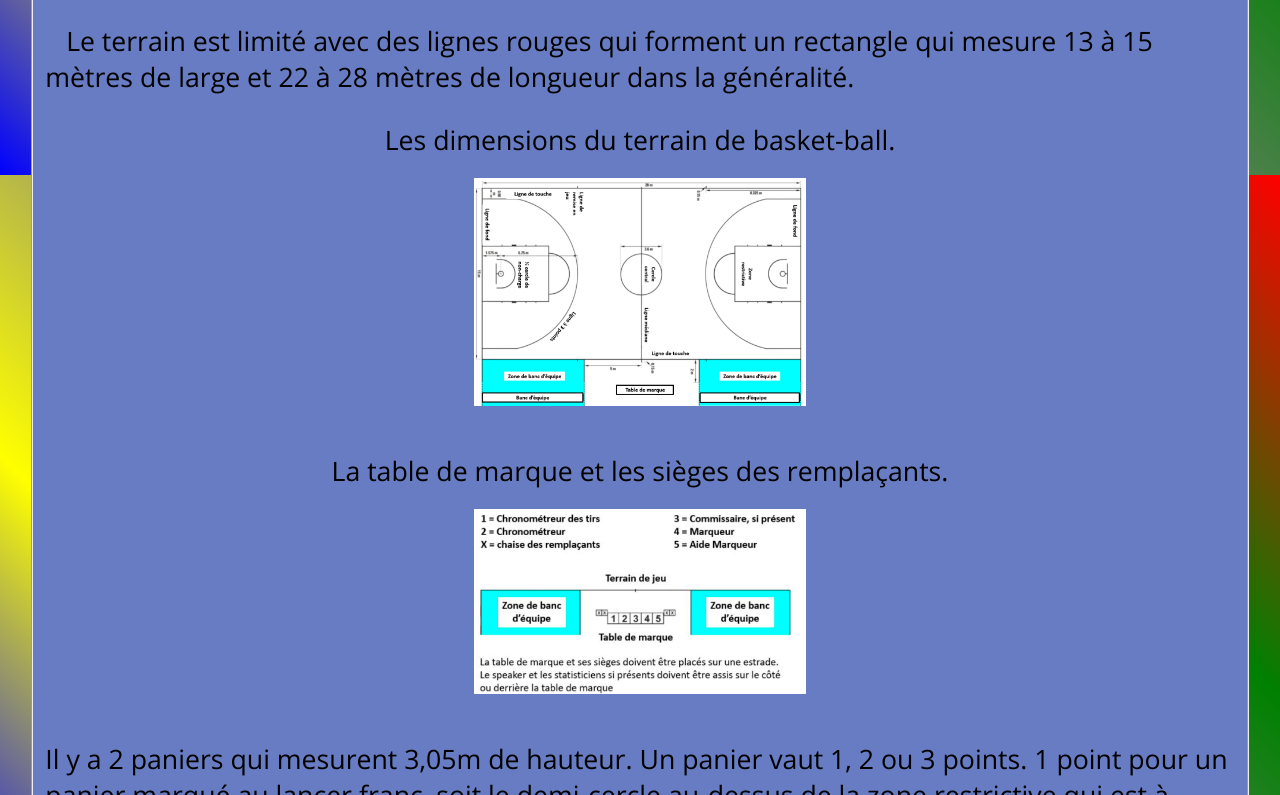
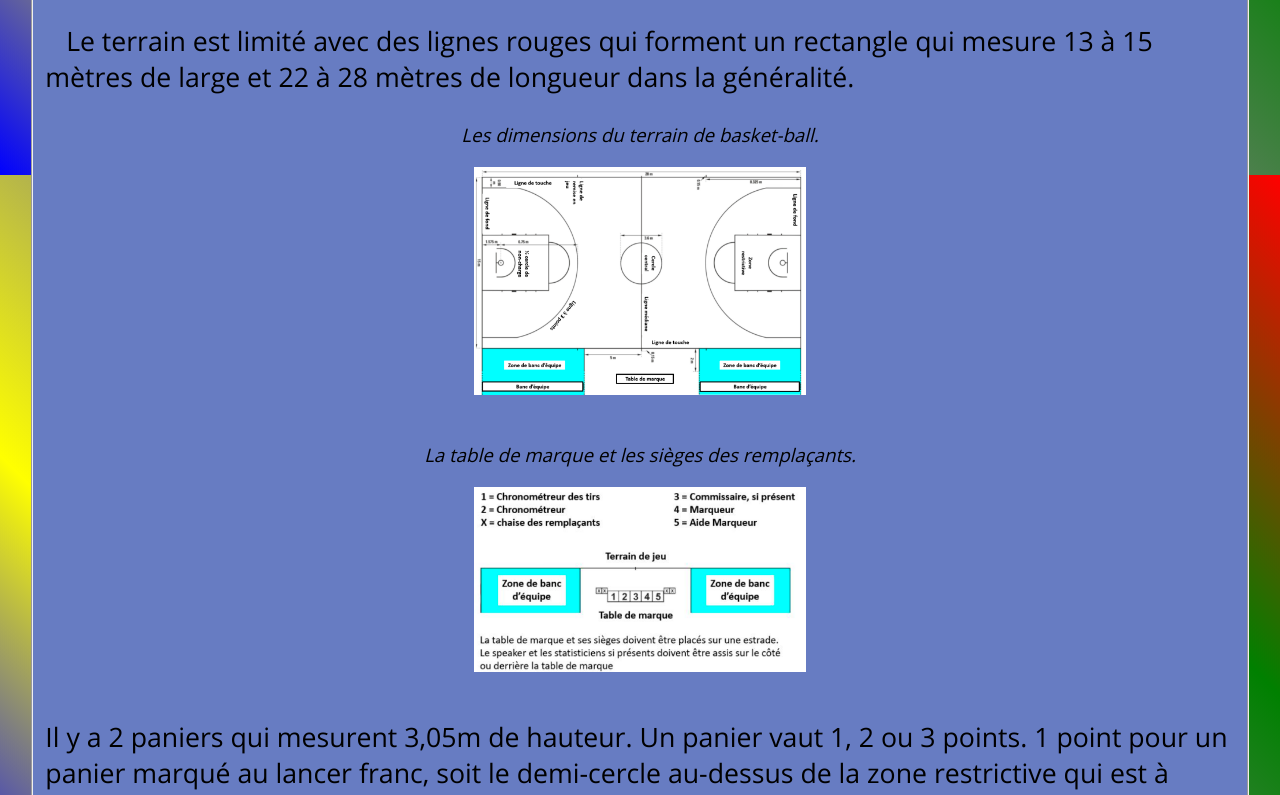
Before and after one commit to MathieuROCANCOURT/JO-basket-ball, a plain HTML site: page les_articles/article1/5-contre-5.html in a window 1280 px wide. Shown: the part 625-1420 px from the top of the page. Drawn offline with Linux system fonts and the light colour scheme.

Commit message:
style: Change picture titles styles

```diff
--- a/les_articles/article1/5-contre-5.html
+++ b/les_articles/article1/5-contre-5.html
@@ -43,24 +43,25 @@
 				<p>
 					Le terrain est limité avec des lignes rouges qui forment un rectangle qui mesure
 					13 à 15 mètres de large et 22 à 28 mètres de longueur dans la généralité.</p>
+
 				<figure>
-					<figcaption style="text-align: center;">
+					<figcaption>
 						Les dimensions du terrain de basket-ball.
 					</figcaption>
 					<img src="images/Dimension Terrain détail.png"
 						alt="https://api.ffbb.com/assets/313f308a-7b3b-4116-b969-882eb9c1d3ea#page=7">
 				</figure>
 				<figure>
-					<figcaption style="text-align: center;">
+					<figcaption>
 						La table de marque et les sièges des remplaçants.
 					</figcaption>
 					<img src="images/Table de marque.png"
 						alt="https://api.ffbb.com/assets/313f308a-7b3b-4116-b969-882eb9c1d3ea#page=10">
 				</figure>
-					Il y a 2 paniers qui mesurent 3,05m de hauteur. Un panier vaut 1, 2 ou 3 points. 1 point
-					pour un panier marqué au lancer franc, soit le demi-cercle au-dessus de la zone restrictive qui est
-					à 4,20m du panier, les 3 points derrière la ligne pleine à 6,75m du panier et le reste à
-					2 points (voir les images).
+				Il y a 2 paniers qui mesurent 3,05m de hauteur. Un panier vaut 1, 2 ou 3 points. 1 point
+				pour un panier marqué au lancer franc, soit le demi-cercle au-dessus de la zone restrictive qui est
+				à 4,20m du panier, les 3 points derrière la ligne pleine à 6,75m du panier et le reste à
+				2 points (voir les images).
 				<figure>
 					<figcaption style="text-align: center;">
 						Les zones à 2 et à 3 points.
--- a/les_articles/base.css
+++ b/les_articles/base.css
@@ -58,3 +58,10 @@ header a:hover {
 	background-color: rgb(255, 217, 0);
 	color: #000000;
 }
+
+/** Style title pictures **/
+figure figcaption {
+	text-align: center;
+	font-size: 14pt;
+	font-style: italic;
+}
```
